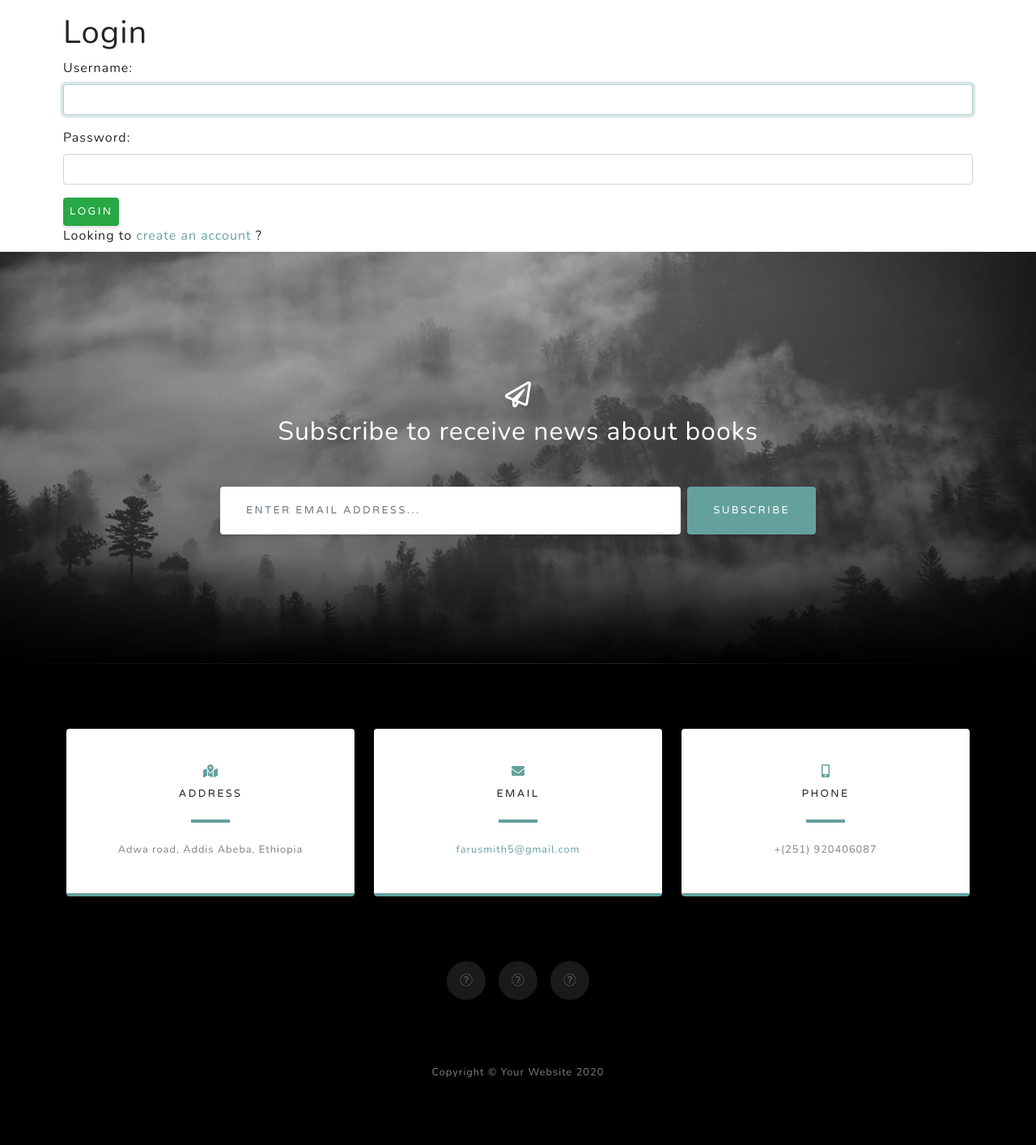
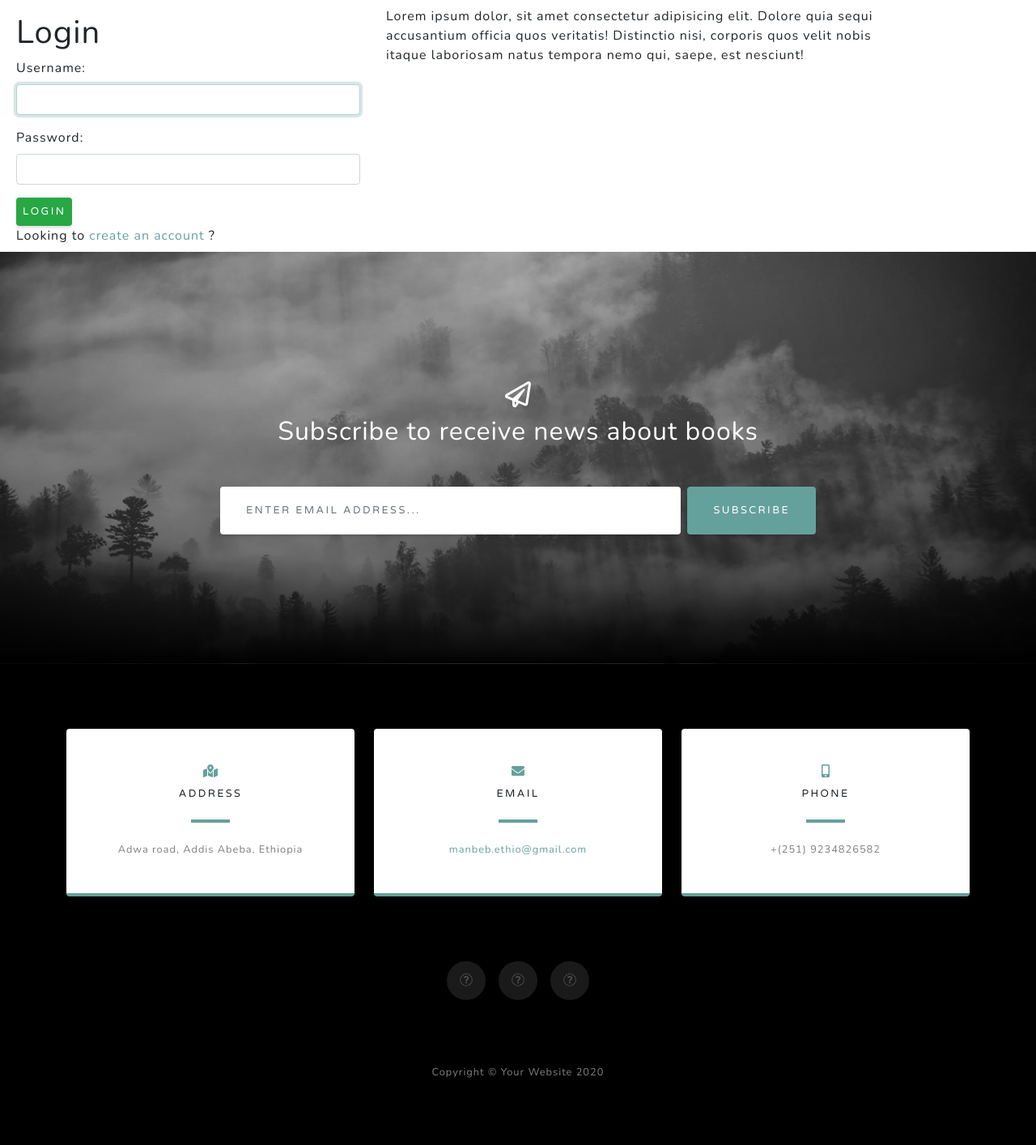
Before and after one commit to faru-5/manbeb, a Django app: page /auth/login in a window 1280 px wide. Shown: the part 88-1502 px from the top of the page at 81% size. Run offline with Django 3.2, Linux system fonts and the light colour scheme; some libraries are stand-ins or nearby versions.

Commit message:
customize ui

```diff
--- a/accounts/templates/auth/login.html
+++ b/accounts/templates/auth/login.html
@@ -5,6 +5,9 @@
 
     <div class="p-5">
     </div>
+
+    <div class="row container">
+        <div class="col-sm-5">
             <div class="container p-2">
                 {% if messages %}
                     {% for message in messages %}
@@ -27,6 +30,11 @@
                         <a href="{% url 'register' %}">create an account</a>
                     ?</span>
                 </div>
+        </div>
+    </div>
+    <div class="col-sm-7">
+        Lorem ipsum dolor, sit amet consectetur adipisicing elit. Dolore quia sequi accusantium officia quos veritatis! Distinctio nisi, corporis quos velit nobis itaque laboriosam natus tempora nemo qui, saepe, est nesciunt!
+    </div>
 
     </div>
 
--- a/app/templates/base.html
+++ b/app/templates/base.html
@@ -48,7 +48,7 @@
 {% block content %}
 {% endblock %}
 
-        <!-- Signup-->
+        <!-- subscribe-->
         <section class="signup-section" id="signup">
             <div class="container">
                 <div class="row">
@@ -84,7 +84,7 @@
                                 <i class="fas fa-envelope text-primary mb-2"></i>
                                 <h4 class="text-uppercase m-0">Email</h4>
                                 <hr class="my-4" />
-                                <div class="small text-black-50"><a href="#!">farusmith5@gmail.com</a></div>
+                                <div class="small text-black-50"><a href="#!">manbeb.ethio@gmail.com</a></div>
                             </div>
                         </div>
                     </div>
@@ -94,7 +94,7 @@
                                 <i class="fas fa-mobile-alt text-primary mb-2"></i>
                                 <h4 class="text-uppercase m-0">Phone</h4>
                                 <hr class="my-4" />
-                                <div class="small text-black-50">+(251) 920406087</div>
+                                <div class="small text-black-50">+(251) 9234826582</div>
                             </div>
                         </div>
                     </div>
--- a/app/templates/home/index.html
+++ b/app/templates/home/index.html
@@ -9,7 +9,8 @@
                     <div class="mx-auto text-center">
                         <h1 class="mx-auto my-0 text-uppercase">MANBEB</h1>
                         <h2 class="text-white-50 mx-auto mt-2 mb-5">A Free, Fast and Reliable TextBook Resource For <u>Ethiopians</u>.</h2>
-                        <a class="btn btn-primary js-scroll-trigger" href="#books">Get Started</a>
+                        <a class="btn btn-primary js-scroll-trigger" href="#books">Explore</a>
+                        <a class="btn btn-primary js-scroll-trigger" href="{% url 'login' %}" >Sign In</a>
                     </div>
                 </div>
             </header>
```
Lines whose indentation alone changed are shown as unchanged.
